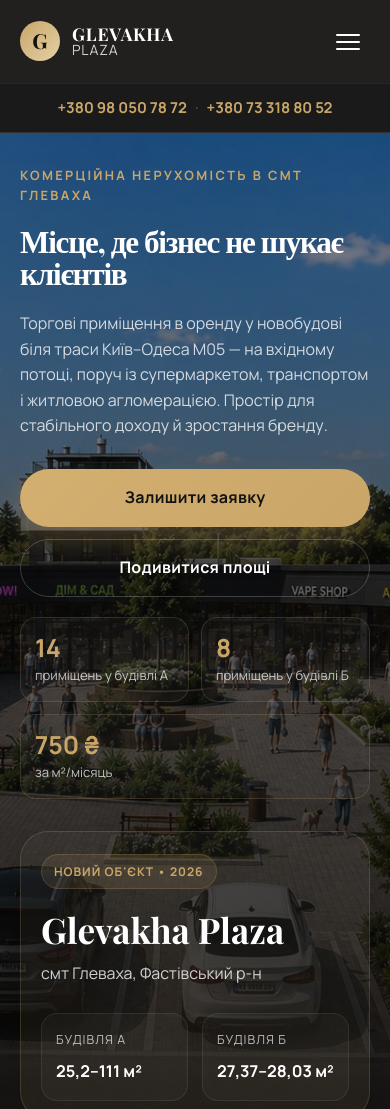
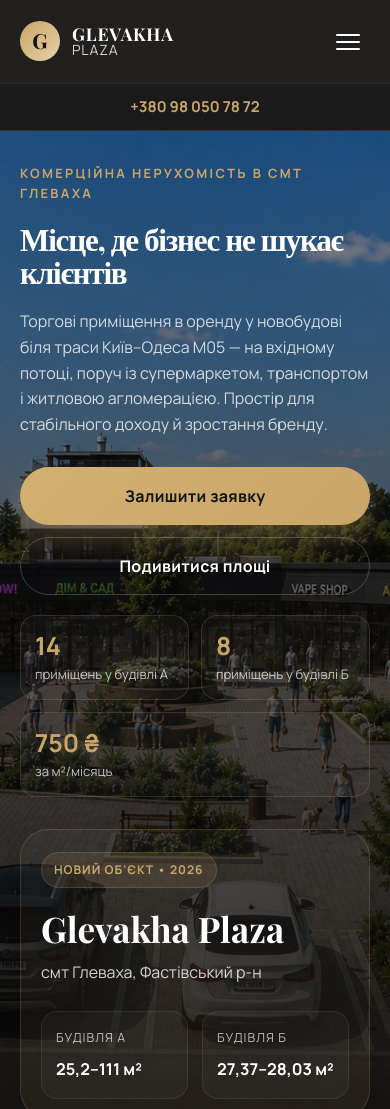
Before and after one commit to BogdanFrundin/glevakha-plaza-landing, a plain HTML site: page index.html in a window 390 px wide. Shown: the top 1109 px of the page. Drawn offline with nearby package versions, Linux system fonts and the light colour scheme.

Commit message:
Remove secondary phone number site-wide
Keeps +380 98 050 78 72 as the sole contact number across the
header phone bar and footer.

```diff
--- a/index.html
+++ b/index.html
@@ -63,8 +63,6 @@
 
       <div class="phone-bar">
         <a href="tel:+380980507872">+380 98 050 78 72</a>
-        <span aria-hidden="true">·</span>
-        <a href="tel:+380733188052">+380 73 318 80 52</a>
       </div>
     </header>
 
@@ -387,7 +385,6 @@
 
         <div class="footer-contacts">
           <a href="tel:+380980507872">+380 98 050 78 72</a>
-          <a href="tel:+380733188052">+380 73 318 80 52</a>
           <a href="https://wa.me/380980507872" target="_blank" rel="noreferrer">Viber / WhatsApp / Telegram</a>
         </div>
       </div>
```
